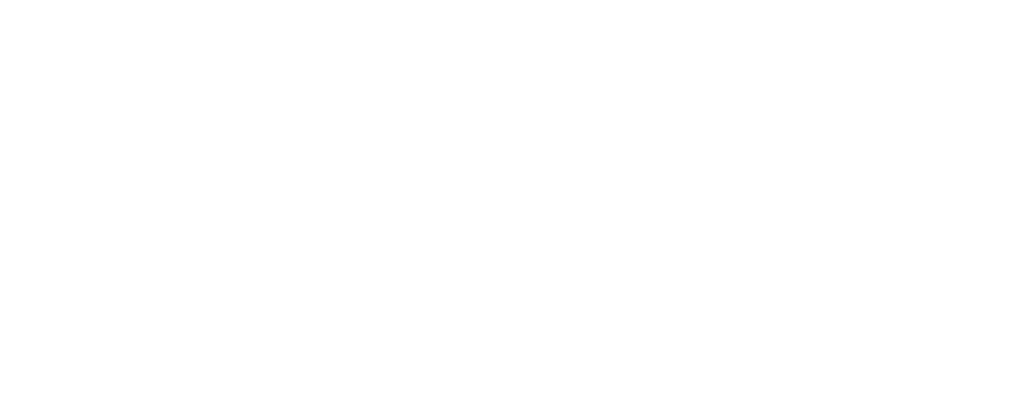
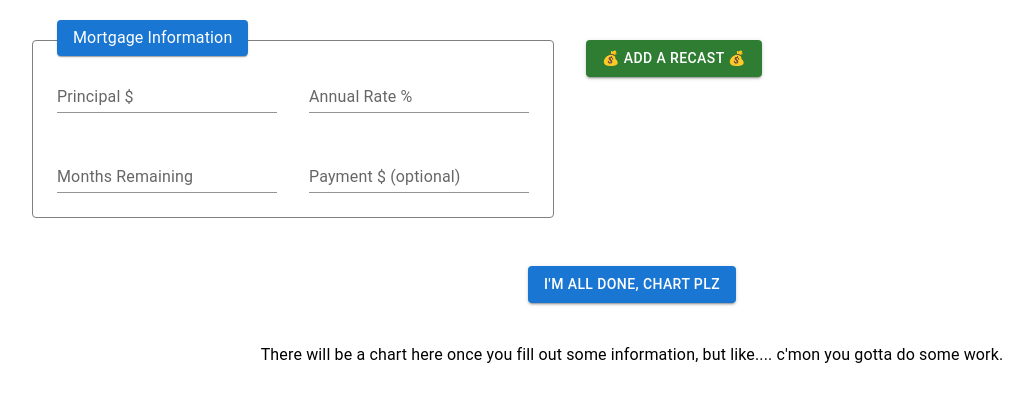
Before and after one commit to bjs0026/recaster, a plain HTML site: page index.html in a window 1280 px wide. Shown: the whole page, without its empty margins (8-1038 px from the left). Drawn offline with Linux system fonts and the light colour scheme; the site is published under a folder, as on GitHub Pages, so addresses that start at the root find nothing.

Commit message:
Update index.html

```diff
--- a/index.html
+++ b/index.html
@@ -5,8 +5,8 @@
     <link rel="icon" type="image/svg+xml" href="/vite.svg" />
     <meta name="viewport" content="width=device-width, initial-scale=1.0" />
     <title>💰 Recaster Master</title>
-    <script type="module" crossorigin src="/assets/index-BOKruWI-.js"></script>
-    <link rel="stylesheet" crossorigin href="/assets/index-C21JKNA8.css">
+    <script type="module" crossorigin src="./assets/index-BOKruWI-.js"></script>
+    <link rel="stylesheet" crossorigin href="./assets/index-C21JKNA8.css">
   </head>
   <body>
     <div id="root"></div>
```
